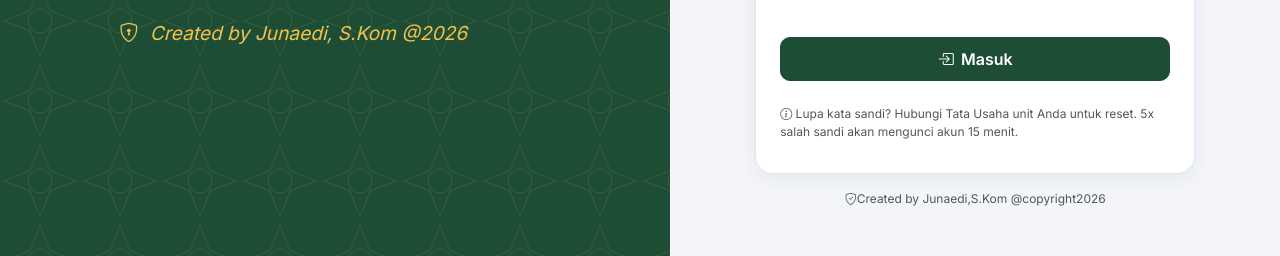
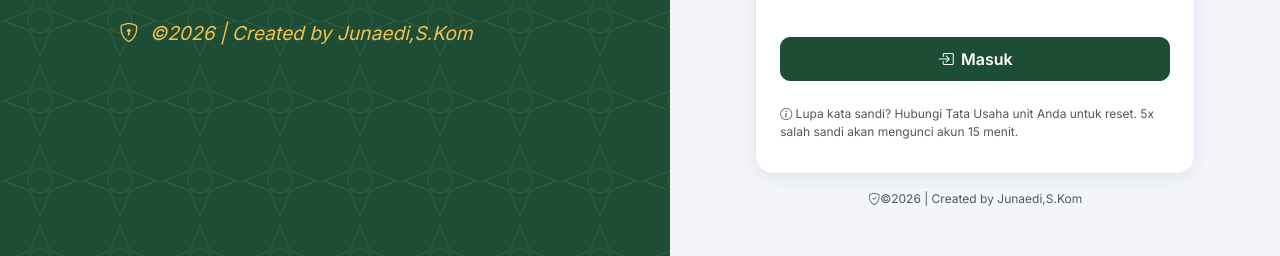
Before and after one commit to bootcampjunaedi-max/slipgaji-ympbs, a plain HTML site: page index.html in a window 1280 px wide. Shown: the part 499-755 px from the top of the page. Drawn offline with nearby package versions, Linux system fonts and the light colour scheme; no server answers.

Commit message:
Add files via upload

```diff
--- a/index.html
+++ b/index.html
@@ -34,7 +34,7 @@
       <h1>Slip Gaji Terpusat</h1>
       <p class="lead-soft">Satu alur kerja untuk menerbitkan, mengirim, dan mengarsipkan slip gaji 7 unit (6 sekolah + Non Pendidikan) — rahasia untuk setiap pegawai.</p>
       <ul class="feature-list">
-        <li><i class="bi bi-shield-lock"></i><i> Created by Junaedi, S.Kom @2026</i></li>
+        <li><i class="bi bi-shield-lock"></i><i>©2026 | Created by Junaedi,S.Kom</i></li>
       </ul>
     </div>
   </div>
@@ -74,7 +74,7 @@
       </div>
       <p class="tiny text-muted-2 mt-4 mb-0"><i class="bi bi-info-circle"></i> Lupa kata sandi? Hubungi Tata Usaha unit Anda untuk reset. 5x salah sandi akan mengunci akun 15 menit.</p>
     </div>
-    <p class="tiny text-center text-muted-2 mt-3"><i class="bi bi-shield-check"></i>Created by Junaedi,S.Kom @copyright2026</p>
+    <p class="tiny text-center text-muted-2 mt-3"><i class="bi bi-shield-check"></i>©2026 | Created by Junaedi,S.Kom</p>
   </div>
 </div>
 
```
